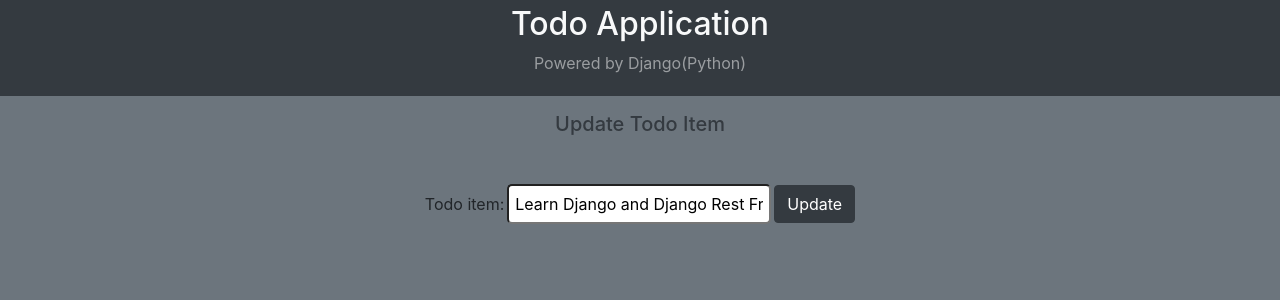
After one commit to Sandesh-Thapa/Django-Todo-App, a Django app: page /update/1 in a window 1280 px wide. The commit adds this page. Shown: the top 300 px of the page. Run offline with Django 3.2, Linux system fonts and the light colour scheme; data comes from the database, SQL or seed files in the repository; both versions use the stored data as it was after the commit; some libraries are stand-ins or nearby versions.

Commit message:
[Added] Update Todo Functionality [Update] url namespace and app name and refactor url  path in html

```diff
--- a/TodoApp/urls.py
+++ b/TodoApp/urls.py
@@ -3,5 +3,5 @@ from django.urls import path, include
 
 urlpatterns = [
     path('admin/', admin.site.urls),
-    path('', include('todo.urls')),
+    path('', include('todo.urls', namespace='home')),
 ]
--- a/todo/forms.py
+++ b/todo/forms.py
@@ -8,3 +8,11 @@ class CreateTodo(forms.ModelForm):
         widgets = {
             'Todo_item': forms.TextInput(attrs={'placeholder': 'Create todo items...'}),
         }
+
+class UpdateTodo(forms.ModelForm):
+    class Meta:
+        model = Todo
+        fields = '__all__'
+        widgets = {
+            'Todo_item': forms.TextInput(attrs={'placeholder': 'Update Todo Item ...'}),
+        }
--- /dev/null
+++ b/todo/templates/base.html
@@ -0,0 +1,51 @@
+<!doctype html>
+<html lang="en">
+  <head>
+    <!-- Required meta tags -->
+    <meta charset="utf-8">
+    <meta name="viewport" content="width=device-width, initial-scale=1, shrink-to-fit=no">
+
+    <!-- Bootstrap CSS -->
+    <link rel="stylesheet" href="https://stackpath.bootstrapcdn.com/bootstrap/4.5.2/css/bootstrap.min.css" integrity="sha384-JcKb8q3iqJ61gNV9KGb8thSsNjpSL0n8PARn9HuZOnIxN0hoP+VmmDGMN5t9UJ0Z" crossorigin="anonymous">
+
+    <!-- Font Awesome CSS -->
+    <link rel="stylesheet" href="https://cdnjs.cloudflare.com/ajax/libs/font-awesome/5.14.0/css/all.min.css" integrity="sha512-1PKOgIY59xJ8Co8+NE6FZ+LOAZKjy+KY8iq0G4B3CyeY6wYHN3yt9PW0XpSriVlkMXe40PTKnXrLnZ9+fkDaog==" crossorigin="anonymous" />
+    <title>Django TODO</title>
+    <style>
+      header {
+        padding: 5px 0;
+      }
+
+      .card{
+        width: 60%;
+        margin: 30px auto;
+      }
+
+      form{
+        display: flex;
+        text-align: center;
+        justify-content: center;
+        align-items: center;
+      }
+      #id_Todo_item{
+        padding: 6px;
+        border-radius: 5px;
+        margin: 0 3px;
+      }
+    </style>
+  </head>
+  <body class="bg-secondary">
+    <header class="bg-dark">
+      <h2 class="text-light text-center">Todo Application</h2>
+      <p class="text-white-50 text-center">Powered by Django(Python)</p>
+    </header>
+
+{% block content %} {% endblock %}
+
+<!-- Optional JavaScript -->
+    <!-- jQuery first, then Popper.js, then Bootstrap JS -->
+    <script src="https://code.jquery.com/jquery-3.5.1.slim.min.js" integrity="sha384-DfXdz2htPH0lsSSs5nCTpuj/zy4C+OGpamoFVy38MVBnE+IbbVYUew+OrCXaRkfj" crossorigin="anonymous"></script>
+    <script src="https://cdn.jsdelivr.net/npm/popper.js@1.16.1/dist/umd/popper.min.js" integrity="sha384-9/reFTGAW83EW2RDu2S0VKaIzap3H66lZH81PoYlFhbGU+6BZp6G7niu735Sk7lN" crossorigin="anonymous"></script>
+    <script src="https://stackpath.bootstrapcdn.com/bootstrap/4.5.2/js/bootstrap.min.js" integrity="sha384-B4gt1jrGC7Jh4AgTPSdUtOBvfO8shuf57BaghqFfPlYxofvL8/KUEfYiJOMMV+rV" crossorigin="anonymous"></script>
+  </body>
+</html>
--- /dev/null
+++ b/todo/templates/update.html
@@ -0,0 +1,16 @@
+{% extends 'base.html' %}
+
+  {% block content %}
+  <div class="container">
+    <h5 class="text-center mt-3 text-dark">Update Todo Item</h3>
+    <form method="POST" autocomplete="off" class="my-5">
+      <div class="form">
+        {% csrf_token %}
+        {{ form }}
+      </div>
+      <div class="submit-button">
+        <button type="submit" class="btn btn-dark">Update</button>
+      </div>
+    </form>
+  </div>
+  {% endblock %}
--- a/todo/urls.py
+++ b/todo/urls.py
@@ -1,7 +1,10 @@
 from django.urls import path
 from . import views
+
+app_name = 'home'
 
 urlpatterns = [
     path('', views.index, name="home"),
     path('delete/<str:id>', views.delete_todo, name="delete"),
+    path('update/<str:id>', views.update_todo, name="update"),
 ]
--- a/todo/views.py
+++ b/todo/views.py
@@ -1,7 +1,7 @@
 from django.shortcuts import render, redirect, get_object_or_404
 from django.http import HttpResponse
 from .models import Todo
-from .forms import CreateTodo
+from .forms import CreateTodo, UpdateTodo
 
 def index(request):
     items = Todo.objects.all()
@@ -25,3 +25,19 @@ def delete_todo(request, id):
     item = get_object_or_404(Todo, pk=id)
     item.delete()
     return redirect('/')
+
+def update_todo(request, id):
+    todo_object = get_object_or_404(Todo, pk=id)
+    if request.method == 'POST':
+        form = UpdateTodo(request.POST, instance=todo_object)
+        if form.is_valid():
+            form.save()
+            return redirect('/')
+        else:
+            print("Invalid Form")
+    elif request.method == 'GET':
+        form = UpdateTodo(instance=todo_object)
+    else:
+        form = UpdateTodo(instance=todo_object)
+
+    return render(request, 'update.html', {'form':form})
```
Also changed, not shown: todo/templates/index.html (+5 -49 lines), db.sqlite3.
